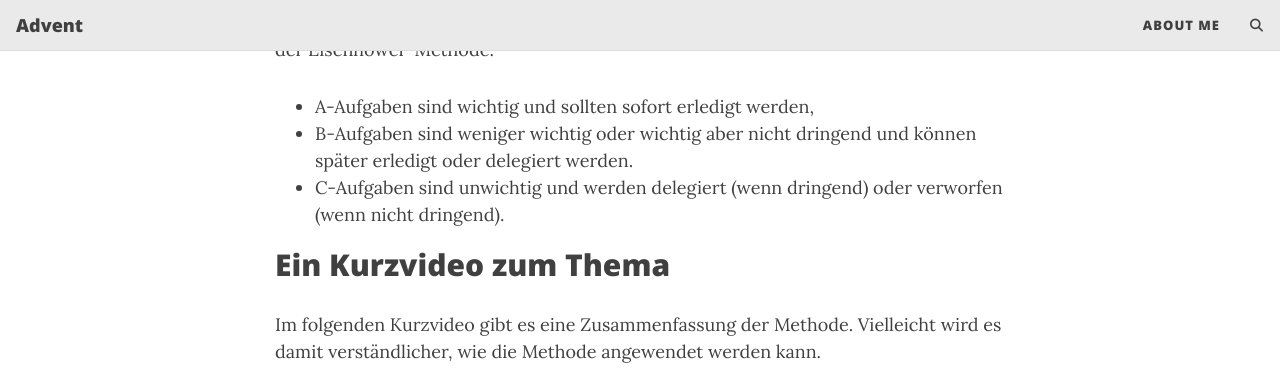
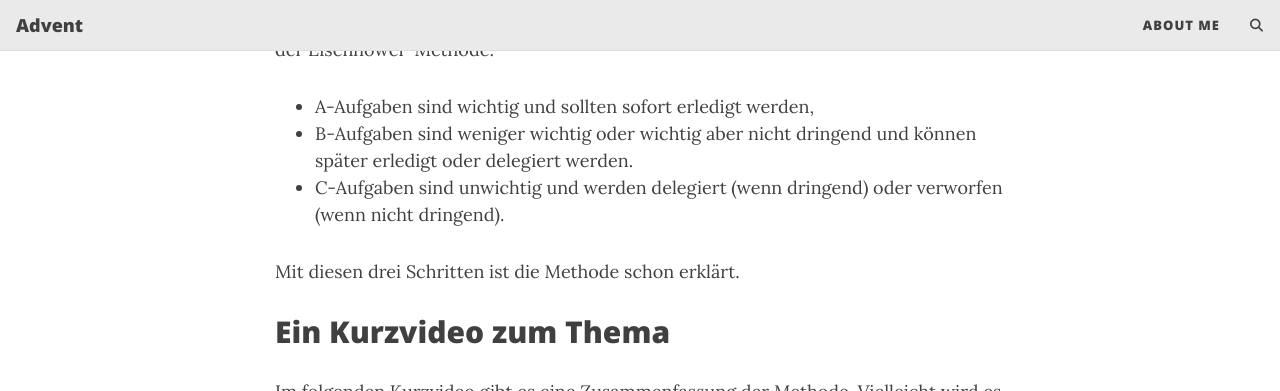
Before and after one commit to taskoj/adhe, a Jekyll site: the page built from _posts/2024-11-04-ABC.md, in a window 1280 px wide and 900 px high, scrolled down 799 px, cut to the strip 0-391 px from the top of the window. Built offline with Jekyll 4.4.1, drawn with Linux system fonts in a browser that asks for light colours; comment, search, counter and statistics services are not loaded.

Commit message:
2024-11-04-ABC.md aktualisieren

```diff
--- a/_posts/2024-11-04-ABC.md
+++ b/_posts/2024-11-04-ABC.md
@@ -18,6 +18,8 @@ Bei der ABC-Methode werden die Aufgaben nach Wichtigkeit sortiert - ähnlich wie
 * B-Aufgaben sind weniger wichtig oder wichtig aber nicht dringend und können später erledigt oder delegiert werden.
 * C-Aufgaben sind unwichtig und werden delegiert (wenn dringend) oder verworfen (wenn nicht dringend).
 
+Mit diesen drei Schritten ist die Methode schon erklärt.
+
 ## Ein Kurzvideo zum Thema
 
 Im folgenden Kurzvideo gibt es eine Zusammenfassung der Methode. Vielleicht wird es damit verständlicher, wie die Methode angewendet werden kann.
```
